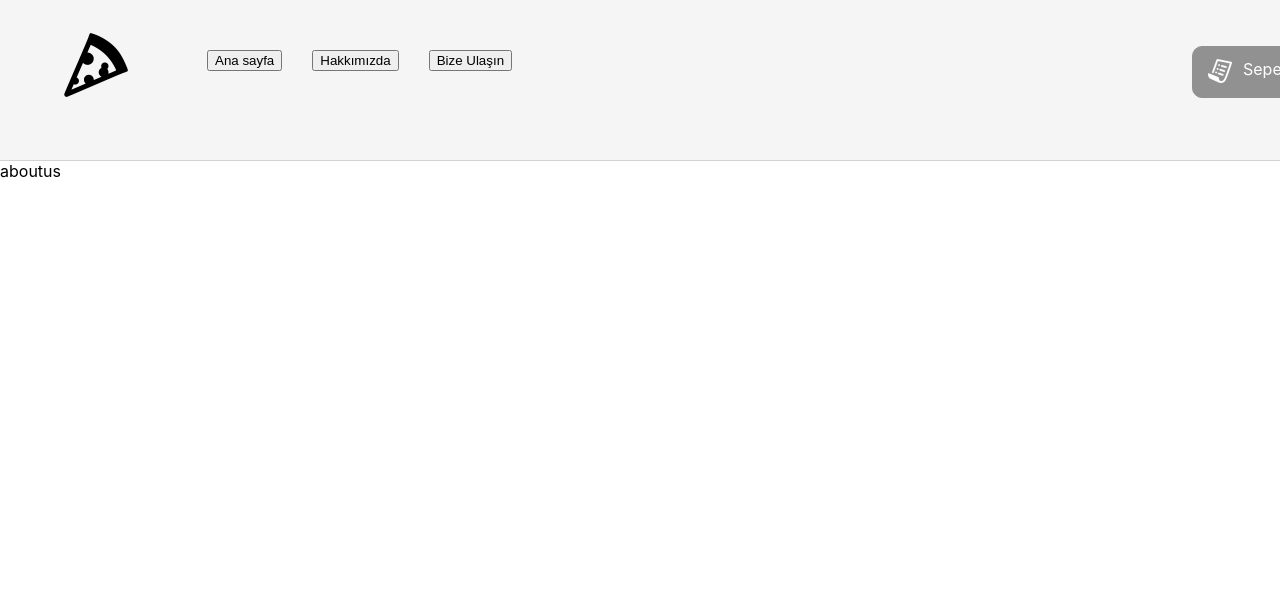
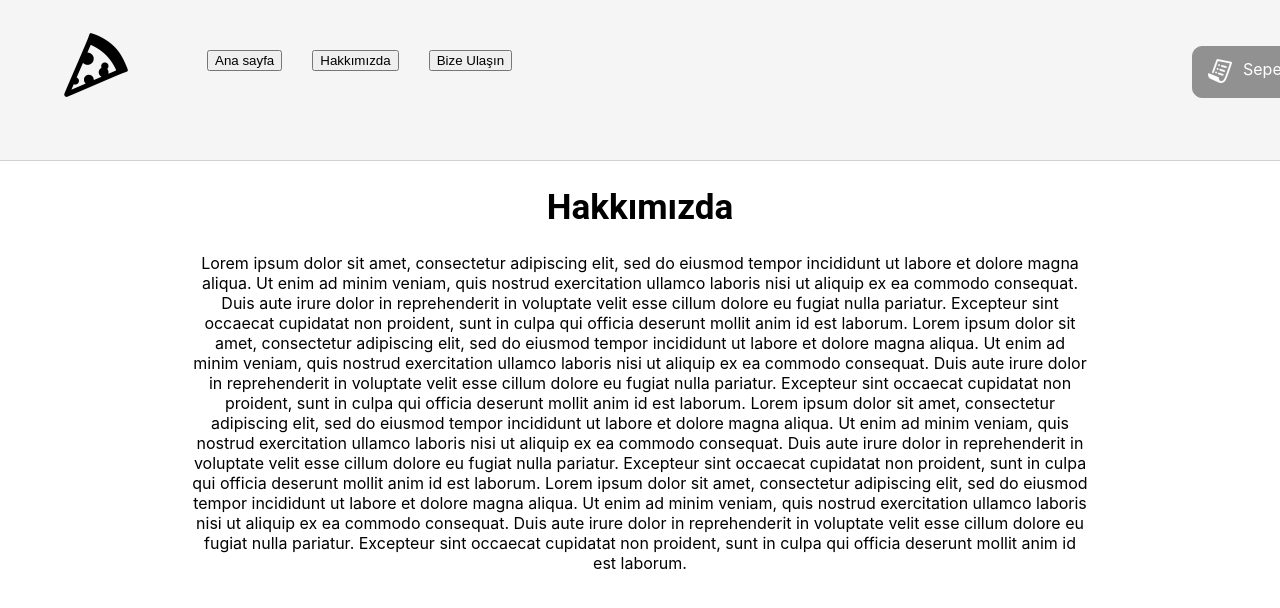
Before and after one commit to Berkayozgun/restaurant-menu-app, a React (Create React App) app: page /aboutus in a window 1280 px wide. Shown: the top 608 px of the page. Built offline with nearby package versions, Linux system fonts and the light colour scheme.

Commit message:
contact and about us updates

```diff
--- a/src/App.css
+++ b/src/App.css
@@ -88,3 +88,32 @@
   text-align: center;
   border-radius: 20%;
 }
+
+.aboutus-header{
+  margin-top: 2%;
+  text-align: center;
+  font-size: 35px;
+  font-weight: bold;
+  font-family: 'Roboto', sans-serif;
+}
+
+.aboutus-body{
+  text-align: center;
+  margin-top: 2%;
+  width:70%;
+  margin-left:auto;
+  margin-right: auto;
+}
+
+.contact-header{
+  margin-top: 2%;
+  text-align: center;
+  font-size: 35px;
+  font-weight: bold;
+  font-family: 'Roboto', sans-serif;
+}
+
+.contact-content{
+  margin-top: 2%;
+  text-align: center;
+}
--- a/src/pages/aboutus.js
+++ b/src/pages/aboutus.js
@@ -1,10 +1,35 @@
 import React from 'react';
-import Header from "../components/header";
+
 
 function Aboutus() {
   return (
 
-    <div>aboutus
+    <div>
+      <div className="aboutus-header">
+        Hakkımızda
+          </div>
+      <div className="aboutus-body">
+        Lorem ipsum dolor sit amet, consectetur adipiscing elit,
+       sed do eiusmod tempor incididunt ut labore et dolore magna aliqua.
+        Ut enim ad minim veniam, quis nostrud exercitation ullamco laboris nisi ut aliquip ex ea commodo consequat.
+         Duis aute irure dolor in reprehenderit in voluptate velit esse cillum dolore eu fugiat nulla pariatur.
+          Excepteur sint occaecat cupidatat non proident, sunt in culpa qui officia deserunt mollit anim id est laborum.
+          Lorem ipsum dolor sit amet, consectetur adipiscing elit,
+       sed do eiusmod tempor incididunt ut labore et dolore magna aliqua.
+        Ut enim ad minim veniam, quis nostrud exercitation ullamco laboris nisi ut aliquip ex ea commodo consequat.
+         Duis aute irure dolor in reprehenderit in voluptate velit esse cillum dolore eu fugiat nulla pariatur.
+          Excepteur sint occaecat cupidatat non proident, sunt in culpa qui officia deserunt mollit anim id est laborum.
+          Lorem ipsum dolor sit amet, consectetur adipiscing elit,
+       sed do eiusmod tempor incididunt ut labore et dolore magna aliqua.
+        Ut enim ad minim veniam, quis nostrud exercitation ullamco laboris nisi ut aliquip ex ea commodo consequat.
+         Duis aute irure dolor in reprehenderit in voluptate velit esse cillum dolore eu fugiat nulla pariatur.
+          Excepteur sint occaecat cupidatat non proident, sunt in culpa qui officia deserunt mollit anim id est laborum.
+          Lorem ipsum dolor sit amet, consectetur adipiscing elit,
+       sed do eiusmod tempor incididunt ut labore et dolore magna aliqua.
+        Ut enim ad minim veniam, quis nostrud exercitation ullamco laboris nisi ut aliquip ex ea commodo consequat.
+         Duis aute irure dolor in reprehenderit in voluptate velit esse cillum dolore eu fugiat nulla pariatur.
+          Excepteur sint occaecat cupidatat non proident, sunt in culpa qui officia deserunt mollit anim id est laborum.
+          </div>
     </div>
   )
 }
--- a/src/pages/contact.js
+++ b/src/pages/contact.js
@@ -1,9 +1,38 @@
-import React from 'react'
+import React from 'react';
+
 
 function Contact() {
   return (
-    <div>contact</div>
+    <div>
+
+      <div className="contact-header"> Bize Ulaşın </div>
+
+      <div className="contact-content">
+
+      <div className="phone-number">Telefon : +90 284 000 00 00 </div>
+
+      <div className="adress">Adres : Abdurrahman, Atatürk Blv NO:999, 22100 Edirne Merkez/Edirne
+      </div>
+
+      <div className="map-link">
+      <a href="https://www.google.com/maps/@41.6339576,26.624081,19z">
+      <button>Haritada göster </button>
+      </a>
+      </div>
+
+      <div className="email-adress">E-posta adresimiz : restaurant@mail.com</div>
+
+      <div className="send-email">
+      <a href="mailto:someone@example.com">
+        <button>
+          E-posta gönder
+          </button></a>
+      </div>
+
+      </div>
+
+    </div>
   )
 }
 
-export default Contact
+export default Contact;
--- a/src/pages/home.js
+++ b/src/pages/home.js
@@ -5,7 +5,7 @@ import Card from "../components/card";
 function Home() {
   return (
     <div>
-      Homepage
+
       <Card />
     </div>
   );
```
